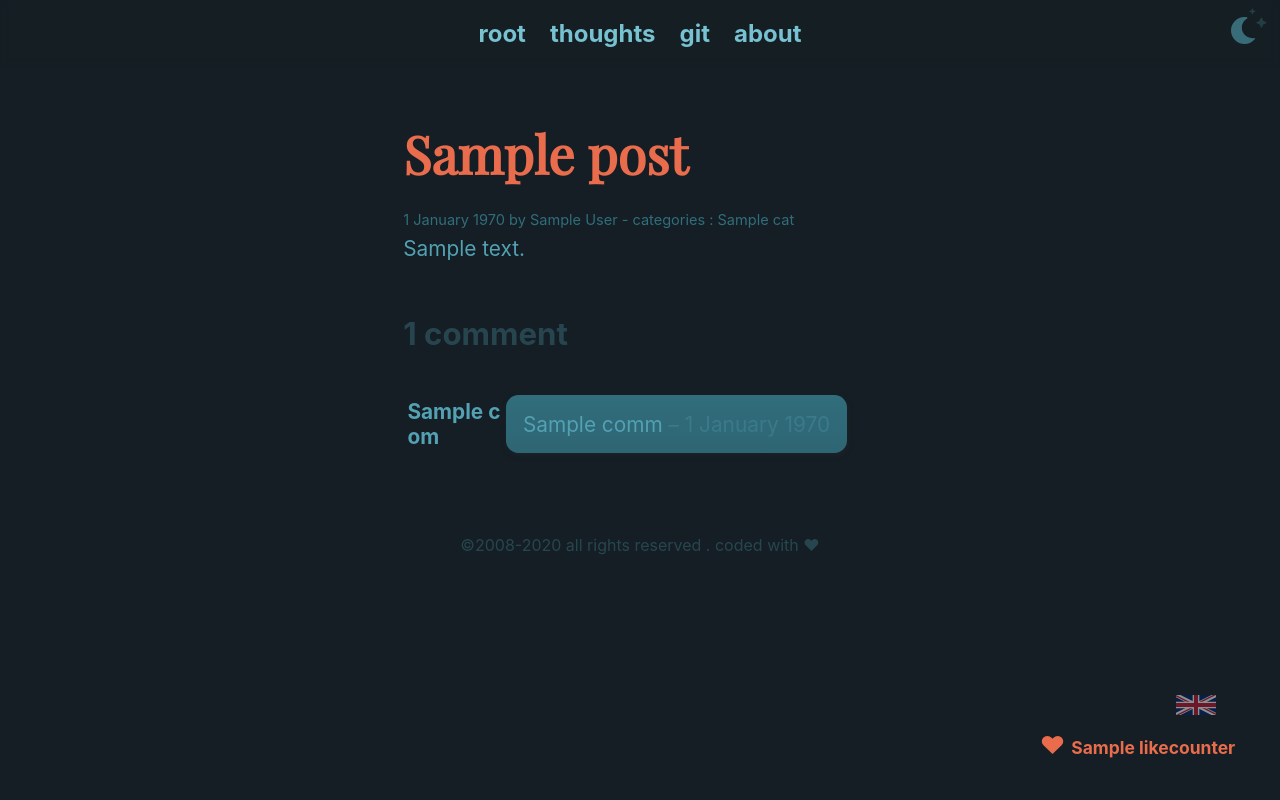
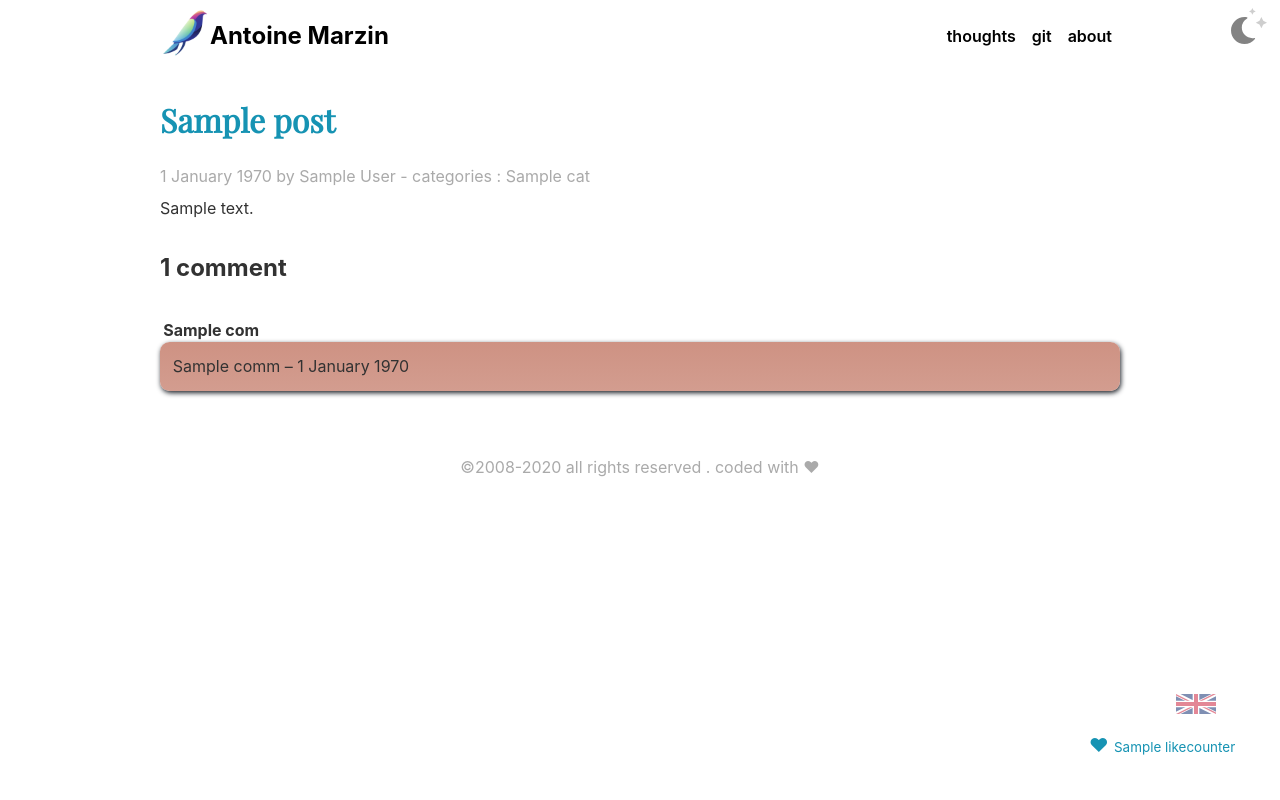
Before and after one commit to hotrooibos/mdCMS, a Python web app: template src/mdcms/templates/pages/post.j2 in a window 1280 px wide. Run offline with Jinja, Linux system fonts and the light colour scheme; the template is opened without the code that fills it: most values are stand-ins (such as "Sample title", 1, 10 or a date in 2020).

Commit message:
wip style revamp

```diff
--- a/setup.py
+++ b/setup.py
@@ -6,7 +6,7 @@ with open('README.md', encoding='utf-8') as readme:
     long_description = readme.read()
 
 setup(name='marzin.org',
-      version = '1.0',
+      version = '0.2',
       description = 'Markdown CMS',
       long_description = long_description,
       long_description_content_type = 'text/markdown',
--- a/src/mdcms/static/style.css
+++ b/src/mdcms/static/style.css
@@ -10,61 +10,68 @@
 }
 
 /*
-GENERAL
+GLOBAL
 */
 :root,
 :root.light {
-    --color-text: #4d4d4d;
-    --color-bg: #ebe1db;
-    --color-bg-z: #ebe1dbe6;
-    --color-link: #000000;
-    --color-hover: #e6c6bA;
-    --color-code: #0a2a95;
-    --color-control: #ce9283;
-    --color-control-z: #ce9283e6;
-    --color-text-hover: black;
-    --color-highlight: #1693b3;
+    --color-text: rgb(50, 50, 50);
+    --color-text-gray-1: rgb(115, 115, 115);
+    --color-text-gray-1: rgb(170, 170, 170);
+    --color-bg: rgb(255, 255, 255);
+    --color-bg-z: rgb(255, 255, 255);
+    --color-link: rgb(0, 0, 0);
+    --color-hover: rgb(230, 198, 186);
+    --color-code: rgb(10, 42, 149);
+    --color-control: rgb(206, 146, 131);
+    --color-control-z: rgba(206, 146, 131, 0.902);
+    --color-text-hover: rgb(0, 0, 0);
+    --color-highlight: rgb(22, 147, 179);
     color-scheme: light;
 }
 :root.dark {
-    --color-text: #53a1b3;
-    --color-bg: #141e24;
-    --color-bg-z: #141e24e6;
-    --color-link: #77c1d1;
-    --color-hover: #193945;
-    --color-code: #f5d56a;
-    --color-control: #316d7c;
-    --color-control-z: #316d7ce6;
-    --color-text-hover: white;
-    --color-highlight: #e96c4c;
+    --color-text: rgb(225, 225, 225);
+    --color-text-gray-1: rgb(180, 180, 180);
+    --color-text-gray-1: rgb(125, 125, 125);
+    --color-bg: rgb(20, 30, 36);
+    --color-bg-z: rgba(20, 30, 36, 0.902);
+    --color-link: rgb(119, 193, 209);
+    --color-hover: rgb(25, 57, 69);
+    --color-code: rgb(245, 213, 106);
+    --color-control: rgb(49, 109, 124);
+    --color-control-z: rgba(49, 109, 124, 0.902);
+    --color-text-hover: rgb(255, 255, 255);
+    --color-highlight: rgb(233, 108, 76);
     color-scheme: dark;
 }
 
 
-
-body {
-    display: flex;
-    flex-direction: column;
-    padding: 0;
-    margin: 0;
-    width: 100%;
-    background-color: var(--color-bg);
+html {
+    line-height: 1.5;
+    -webkit-text-size-adjust: 100%;
+    -moz-tab-size: 4;
+    -o-tab-size: 4;
+    tab-size: 4;
+    font-family: Inter,
+                 ui-sans-serif,
+                 system-ui,
+                 -apple-system,
+                 BlinkMacSystemFont,
+                 Segoe UI,
+                 Roboto,
+                 Helvetica Neue,
+                 Arial,
+                 Noto Sans,
+                 sans-serif,
+                 Apple Color Emoji,
+                 Segoe UI Emoji,
+                 Segoe UI Symbol,
+                 Noto Color Emoji;
     color: var(--color-text);
-    font: 16px -apple-system,
-               BlinkMacSystemFont,
-               "Segoe UI",
-               Roboto,
-               "Helvetica Neue",
-               Arial,
-               "Noto Sans",
-               sans-serif;
-    align-items: center;
 }
 
 a,
 a:visited {
     color: var(--color-link);
-    font-weight: bold;
     text-decoration: none;
 }
 a:hover {
@@ -138,34 +145,76 @@ h1 {
     color: var(--color-highlight);
 }
 
-h2,
-h3,
-h4,
-h5 {
+.flex {
+    display: flex;
+}
+.flex-col {
+    flex-direction: column;
+}
+.font-extrabold {
+    font-weight:800;
+}
+.font-bold {
+    font-weight:700;
+}
+.font-semibold {
+    font-weight:600;
+}
+.font-medium {
+    font-weight:500;
+}
+.items-center {
+    align-items: center;
+}
+.justify-between {
+    justify-content: space-between;
+}
+.mx-auto {
+    margin-left:auto;
+    margin-right:auto;
+}
+.mt-1 {
+    margin-top: 1rem;
+}
+.mt-2 {
+    margin-top: 2rem;
+}
+.mb-1 {
+    margin-bottom: 1rem;
+}
+.mb-2 {
+    margin-bottom: 2rem;
+}
+.text-base {
+    font-size:1rem;
+    line-height:1.5rem;
+}
+.text-2xl {
+    font-size:1.5rem;
+    line-height:2rem;
+}
+.text-black {
+    color: var(--color-text);
+}
+.text-gray-1 {
+    color: var(--color-text-gray-1);
+}
+.text-gray-2 {
+    color: var(--color-text-gray-2);
+}
+.hover\:text-black:hover {
     color: var(--color-text);
 }
 
-.flex-ltr {
-    display: flex;
-    flex-direction: row;
-}
-.flex-rtl {
-    display: flex;
-    flex-direction: row-reverse;
-}
-.flex-utd {
-    display: flex;
-    flex-direction: column;
-}
 
-.msgbox {
+/* .msgbox {
     position: fixed;
     padding: .3em;
     border-radius: .3em;
     font-weight: bold;
     color: var(--color-bg);
     background-color: var(--color-highlight);
-}
+} */
 
 .toggleshow {
     color: var(--color-highlight);
@@ -173,22 +222,42 @@ h5 {
     cursor: pointer;
 }
 
+#wrapper {
+    max-width: 60rem;
+    /* display: flex;
+    flex-direction: column;
+    padding: 0;
+    margin: 0;
+    width: 100%;
+    background-color: var(--color-bg);
+    color: var(--color-text);
+    font: 16px -apple-system,
+               BlinkMacSystemFont,
+               "Segoe UI",
+               Roboto,
+               "Helvetica Neue",
+               Arial,
+               "Noto Sans",
+               sans-serif;
+    align-items: center; */
+}
+
 /*
 HEADER
 */
-#header {
+header {
     display: flex;
-    position: sticky;
     top: 0;
     width: 100%;
-    background-color: var(--color-bg-z);
-    justify-content: center;
-    align-items: center;
+    /* justify-content: center; */
+    /* align-items: center; */
     -webkit-backdrop-filter: blur(4px);
     backdrop-filter: blur(4px);
-    font-size: 1.5em;
     transition: font-size .05s linear;
 }
+    #logo img {
+        max-height: 50px;
+    }
     #nav {
         padding: .8em 0;
     }
@@ -278,11 +347,6 @@ HEADER
 /*
 CONTENT
 */
-#content {
-    margin-top: .5em;
-    max-width: 40em;
-    font-size: 1.3em;
-}
 
     /*
     ROOT
@@ -324,10 +388,6 @@ CONTENT
     span.blue { color:#61afee; }
     span.orange { color:#d19a5e; }
     span.red { color:#e06660; }
-    #presentation {
-        margin: 0 0 2em 0;
-        font-size: 1em;
-    }
 
     a.tile {
         display: grid;
@@ -365,9 +425,6 @@ CONTENT
     }
     span.tile_date {
         grid-area: date;
-        font-size: .8em;
-        font-weight: lighter;
-        opacity: .5;
     }
 
 
@@ -399,18 +456,10 @@ CONTENT
     POST
     */
     #metadata {
-        margin-top: .7em;
-        font-size: .7em;
-        color: var(--color-control);
-    }
-    #metadata p {
-        text-align: left;
+        /* color: var(--color-control); */
     }
     #metadata p:hover {
-        color: var(--color-text-hover);
-    }
-    #post {
-        margin: 2em 0;
+        /* color: var(--color-text-hover); */
     }
     p.cust_image {
         display: flex;
@@ -429,15 +478,12 @@ CONTENT
         margin: 0 0 1em .5em;
     }
     .postitle {
-        margin: 0;
-        font-size: 2.5em;
         font-family: "Playfair Display", serif;
-        text-align: left;
+        /* text-align: left; */
     }
 
     .datestamp {
-        opacity: .3;
-        text-align: right;
+        /* text-align: right; */
     }
 
     #comments {
@@ -446,9 +492,6 @@ CONTENT
         #comment_form {
             overflow: hidden;
             transition: height .3s linear;
-        }
-        h2#comtitle {
-            opacity: .3;
         }
         .com {
             margin: 2em 0;
@@ -540,16 +583,6 @@ CONTENT
 
 
 /*
-FOOTER
-*/
-#footer {
-    margin: 2em 0 .2em;
-    opacity: .3;
-}
-
-
-
-/*
 ABOUT
 */
 #photo {
--- a/src/mdcms/templates/layouts/default.j2
+++ b/src/mdcms/templates/layouts/default.j2
@@ -1,5 +1,5 @@
 <!DOCTYPE html>
-<html class="dark" lang="en">
+<html class="light" lang="en">
 <head>
 	<meta charset="UTF-8">
 	<meta http-equiv="X-UA-Compatible" content="IE=edge">
@@ -12,6 +12,7 @@
 	<script src="{{ url_for('static', filename='script.js') }}" defer></script>
 </head>
 <body>
+	<div id="wrapper" class="flex flex-col justify-between mx-auto">
 		{% include 'layouts/partials/_header.j2' %}
 		<div id="content">
 			{% block content %}{% endblock %}
@@ -20,6 +21,6 @@
 		{% include 'layouts/partials/_params.j2' %}
 		</div>
 		{% include 'layouts/partials/_footer.j2' %}
-
+	</div>
 </body>
 </html>
--- a/src/mdcms/templates/layouts/partials/_footer.j2
+++ b/src/mdcms/templates/layouts/partials/_footer.j2
@@ -1,3 +1,5 @@
-<div id="footer">
-    <p>©2008-{{ utilvars['curr_year'] }} all rights reserved . coded with &#9829;</p>
-</div>
+<footer>
+    <div class="flex flex-col items-center mt-2 mb-2">
+        <div class="text-gray-1">©2008-{{ utilvars['curr_year'] }} all rights reserved . coded with &#9829;</div>
+    </div>
+</footer>
--- a/src/mdcms/templates/layouts/partials/_header.j2
+++ b/src/mdcms/templates/layouts/partials/_header.j2
@@ -1,11 +1,20 @@
-<div id="header">
-    <div id="nav">
+<header class="flex flex-col justify-between">
+    <div class="flex items-center justify-between">
+        <div>
+            <a class="flex items-center" href="/">
+                <div id="logo">
+                    <img src="{{ url_for('static', filename='logo_sample.png') }}">
+                </div>
+                <div class="font-bold text-2xl">Antoine Marzin</div>
+            </a>
+        </div>
+        <div id="nav" class="flex items-center font-semibold text-base">
             <ul>
-            <li><a href="/">root</a></li>
                 <li><a href="/posts">thoughts</a></li>
                 <li><a href="/git">git</a></li>
                 <li><a href="/about">about</a></li>
             </ul>
         </div>
     </div>
+</header>
 {# <div id="wip"><strong>Back online 08/04/2021 | website/CMS in HEAVY development | content revival from old DB in progress</strong></div> #}
--- a/src/mdcms/templates/pages/post.j2
+++ b/src/mdcms/templates/pages/post.j2
@@ -5,7 +5,7 @@
 	<div id="post">
 		<h1 class="postitle">{{ post.title }}</h1>
 		<hr>
-		<div id="metadata">
+		<div id="metadata" class="text-gray-1 hover:text-black">
 			<p><time>{{ post.ctime }}</time> by {{ post.author }} - categories : {% for cat in post.cat %}{{ cat }} {% endfor %}</p>
 		</div>
 			{{ post.content|safe }}
```
Also changed, not shown: src/mdcms/templates/pages/index.j2 (+8 -8 lines), README.md, posts/ressources/lineageos_logo.svg (added), src/mdcms/static/logo_old.svg (renamed from src/mdcms/static/logo.svg), src/mdcms/static/logo_sample.png (added), src/mdcms/static/logo_sample.svg (added), 1 other file. Lines whose indentation alone changed are shown as unchanged.
